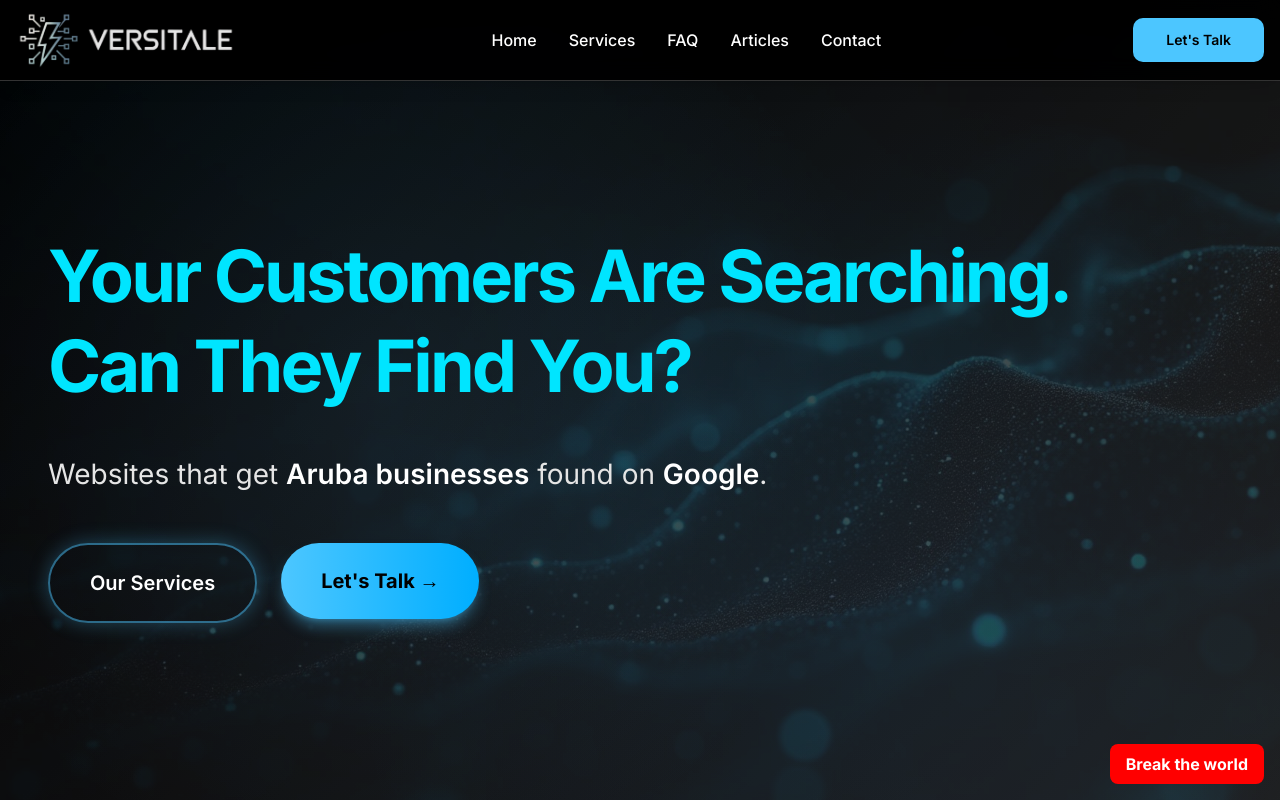
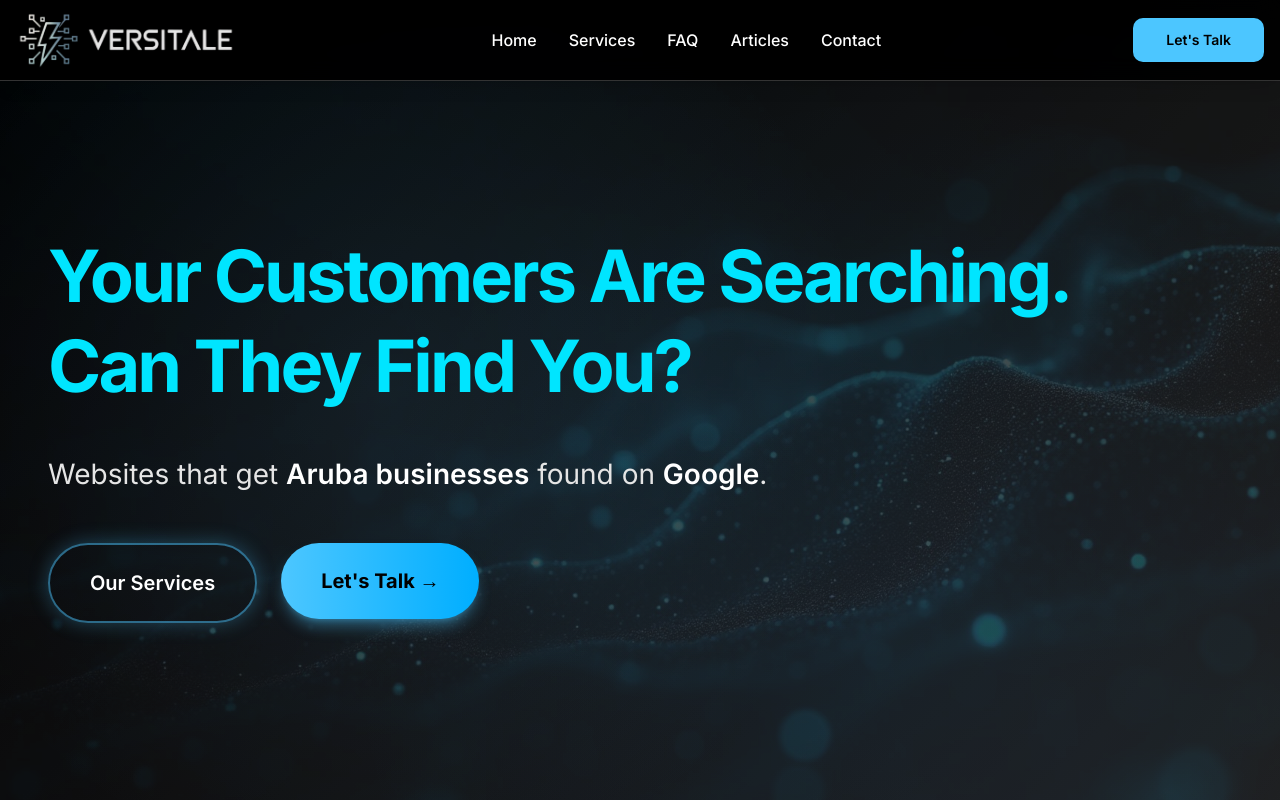
Before and after one commit to helloversitale/versitale, a React (Vite) app: page / in a window 1280 px wide. Shown: the top 800 px of the page. Built offline with nearby package versions, Linux system fonts and the light colour scheme.

Commit message:
removed the break the world button

```diff
--- a/src/pages/Index.tsx
+++ b/src/pages/Index.tsx
@@ -1,19 +1,5 @@
-import * as Sentry from '@sentry/react';
 import { Header } from "@/components/header";
 import { HeroSection } from "@/components/hero-section";
-
-function ErrorButton() {
-  return (
-    <button
-      onClick={() => {
-        throw new Error('This is your first error!');
-      }}
-      style={{ position: 'fixed', bottom: 16, right: 16, zIndex: 9999, background: 'red', color: 'white', padding: '8px 16px', borderRadius: 8, fontWeight: 'bold', cursor: 'pointer' }}
-    >
-      Break the world
-    </button>
-  );
-}
 import { ServicesSection } from "@/components/services-section";
 import { HowWeWorkSection } from "@/components/how-we-work-section";
 import { ExpertiseSection } from "@/components/expertise-section";
@@ -65,7 +51,6 @@ const Index = () => {
       <div className="relative z-10">
         <Header />
         <main className="min-h-screen">
-          <ErrorButton />
           <HeroSection />
           <ServicesSection />
           <HowWeWorkSection />
```
